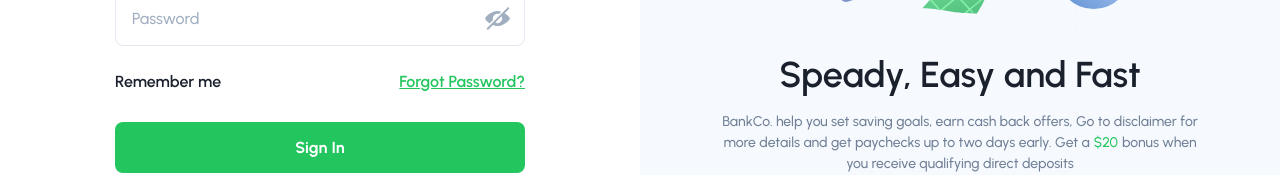
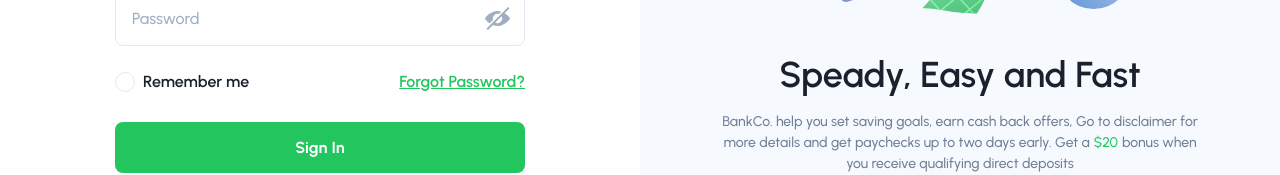
Before and after one commit to thuongbuihoai-agilityio/Envato-Market-System, a React (Vite) app: page /login in a window 1280 px wide. Shown: the part 434-609 px from the top of the page. Built offline with nearby package versions, Linux system fonts and the light colour scheme.

Commit message:
fix: add checkbox

```diff
--- a/src/pages/Login/index.tsx
+++ b/src/pages/Login/index.tsx
@@ -10,7 +10,7 @@ import { ROUTES } from '@constants/index';
 import { AuthLayout } from '@layouts/index';
 
 // Components
-import { InputField } from '@components/index';
+import { InputField, Checkbox } from '@components/index';
 
 const LoginPage = (): JSX.Element => {
   const { isOpen: isShowPassword, onToggle: onToggleShowPassword } =
@@ -54,7 +54,14 @@ const LoginPage = (): JSX.Element => {
 
       {/* Helpers */}
       <HStack justifyContent="space-between" w="100%">
-        <Text fontWeight="semibold">Remember me</Text>
+        <Checkbox
+          variant="round"
+          onChange={
+            () => {} // TODO: Will update when API integrate
+          }
+        >
+          <Text fontWeight="semibold">Remember me</Text>
+        </Checkbox>
         <Text
           as={Link}
           to={ROUTES.FORGOT_PASSWORD}
```
